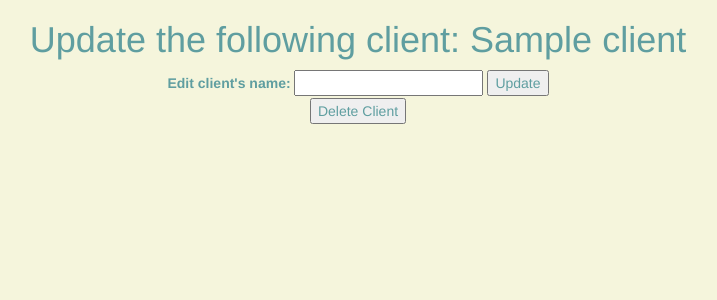
After one commit to kerrbrittany9/salon, a PHP site: template views/client_edit.html.twig in a window 1280 px wide. The commit adds this page. Shown: the top 300 px of the page, without its empty margins (282-999 px from the left). Run offline with PHP 8.4, Linux system fonts and the light colour scheme; the template is opened without the code that fills it: most values are stand-ins (such as "Sample title", 1, 10 or a date in 2020); some libraries are stand-ins or nearby versions.

```diff
--- a/src/Stylist.php
+++ b/src/Stylist.php
@@ -96,7 +96,6 @@
             } else {
                return false;
             }
-
         }
 
         function delete()
--- /dev/null
+++ b/views/client_edit.html.twig
@@ -0,0 +1,25 @@
+<!DOCTYPE html>
+<html>
+  <head>
+    <link rel="stylesheet" href="css/bootstrap.css">
+    <link href="css/styles.css" rel="stylesheet" type="text/css">
+    <title>Update Client</title>
+  </head>
+  <body>
+    <h1>Update the following  client: {{ client.getClientName }}</h1>
+
+    <form action="/clients/{{ client.getId }}" method="post">
+      <input name="_method" type="hidden" value="patch">
+      <label for="client_name">Edit client's name:</label>
+      <input id="client_name" name="client_name" type="text">
+
+      <button type="submit">Update</button>
+    </form>
+
+    <form action="/clients/{{ client.getId }}" method="post">
+      <input name="_method" type="hidden" value="delete">
+
+      <button type="submit">Delete Client</button>
+    </form>
+  </body>
+</html>
--- a/views/index.html.twig
+++ b/views/index.html.twig
@@ -24,7 +24,7 @@
         <p>stylists listed on staff:</p>
         <ul>
           {% for stylist in stylists %}
-            <li><a href="/stylists/{{ stylist.getId }}">{{ stylist.getName }}</a></li>
+            <h4><a href="/stylists/{{ stylist.getId }}">{{ stylist.getName }}</a></h4>
           {% endfor %}
         </ul>
       {% else %}
```
Also changed, not shown: app/app.php (+19 -6 lines), src/Client.php (+10 -10 lines), tests/ClientTest.php (+18 -12 lines).
